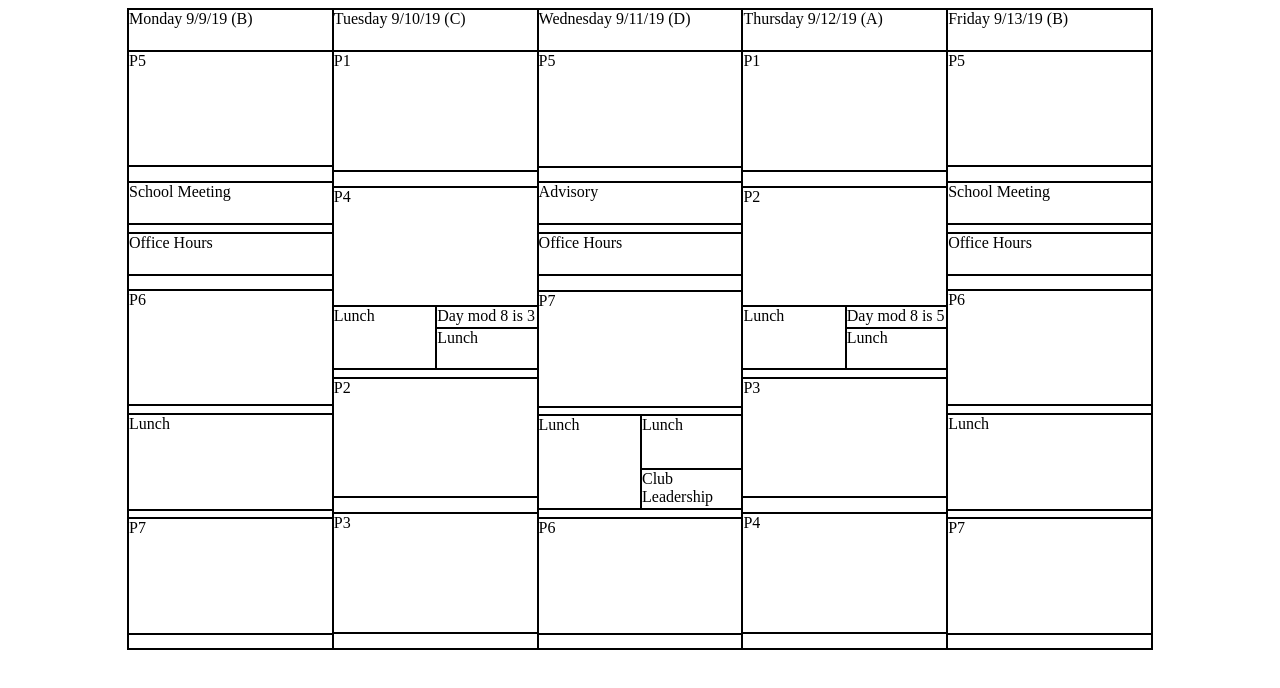
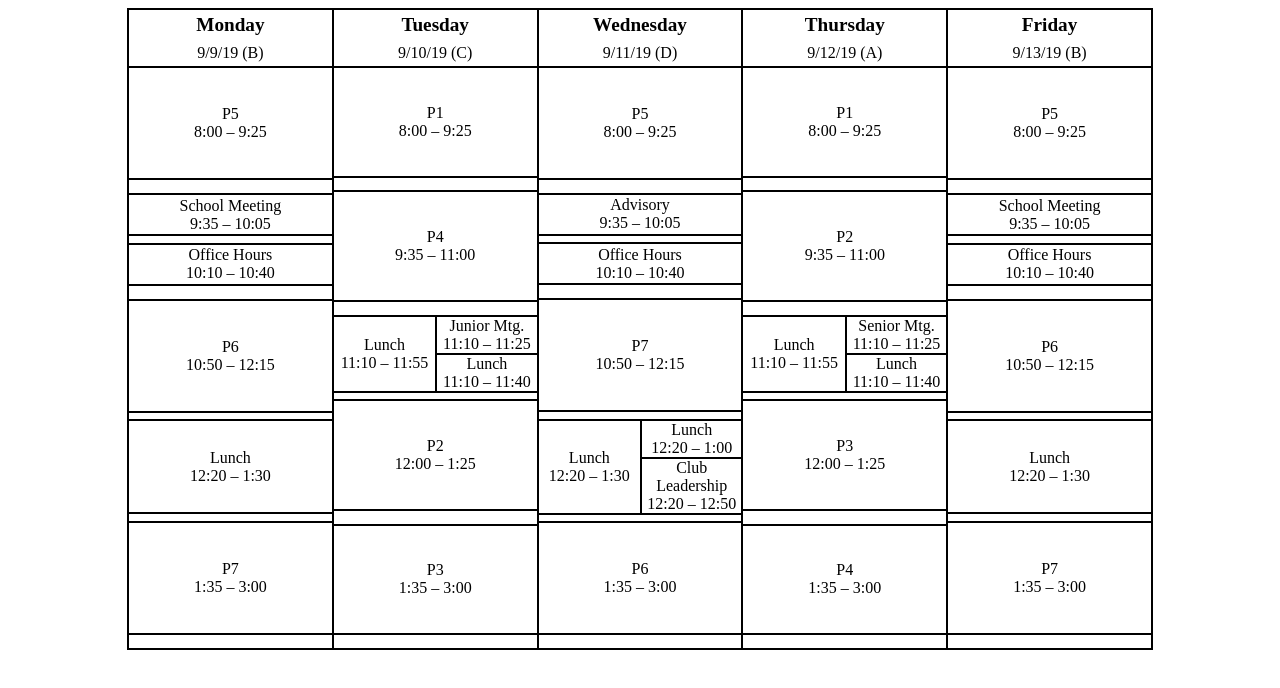
Before and after one commit to 101arrowz/bell-schedule, a Preact app: page / in a window 1280 px wide. Built offline with nearby package versions, Linux system fonts and the light colour scheme.

Commit message:
Made UI prettier

```diff
--- a/src/Calendar/index.css
+++ b/src/Calendar/index.css
@@ -1,21 +1,29 @@
 .period {
   border: 0.8px solid black;
+  align-items: center;
+  justify-content: center;
+  text-align: center;
 }
 .header {
-  border-left: 1.2px solid black;
-  border-right: 1.2px solid black;
+  border: 1.2px solid black;
   border-bottom: 1.8px solid black;
-  border-top: 1.2px solid black;
+  align-items: center;
+  text-align: center;
+  justify-content: space-around;
+  height: 7vh;
+  min-height: 3em;
+}
+.headerText {
+  font-weight: bold;
+  font-size: 1.2em;
 }
 .flex-row {
   display: flex;
   flex-direction: row;
-  width: 100%;
 }
 .flex-column {
   display: flex;
   flex-direction: column;
-  width: 100%;
 }
 .outer-layer {
   width: 16vw;
--- a/src/Calendar/index.js
+++ b/src/Calendar/index.js
@@ -50,7 +50,7 @@ const getDateArray = (origDate, type = 'week') => {
 const WeirdFlex = ({ children, size, direction = null, style, extraClasses, ...props }) => (
   <div
     style={{
-      ...(size && {flex: `${size} ${size}`}),
+      flex: size,
       ...style
     }}
     class={[...(direction ? ["flex-"+direction] : []), ...(extraClasses ? (typeof extraClasses === 'string' ? [extraClasses] : extraClasses) : [])].join(' ')}
@@ -78,43 +78,61 @@ const recurseReplace = (events, periods) =>
       ? recurseReplace(el, periods)
       : el
   );
+const MEETINGS = ['Freshman', 'Sophomore', 'Junior', 'Senior'];
 const execFunctions = {
-  getMeeting: dayIndex => ({name: 'Day mod 8 is '+ dayIndex % 8})
+  getMeeting: dayIndex => ({name: MEETINGS[(dayIndex % 8) / 2]+' Mtg.'})
 }
 const getMaxInternalSize = (internals, layer = 1) => internals.map(el => el instanceof Array ? getMaxInternalSize(el) : el.time).reduce((el1, el2) => layer % 2 ? Math.max(el1, el2) : el1+el2)
-const generateJSXDay = (schedule, dayIndex, weekIndex, recursiveLayer = 0) => {
+const generateJSXDay = (schedule, dayIndex, weekIndex, currentDate, recursiveLayer = 0, dontIncreaseDate = false) => {
+  let content;
   if (schedule instanceof Array) {
-    return (
-      <WeirdFlex direction={recursiveLayer % 2 ? 'row' : 'column'} size={getMaxInternalSize(schedule, recursiveLayer)} extraClasses={recursiveLayer === 0 ? 'outer-layer' : null} >
-        {schedule.map((miniSchedule) => generateJSXDay(miniSchedule, dayIndex, weekIndex, recursiveLayer+1))}
+    const size = getMaxInternalSize(schedule, recursiveLayer);
+    content = (
+      <WeirdFlex direction={recursiveLayer % 2 ? 'row' : 'column'} size={size} extraClasses={recursiveLayer === 0 ? 'outer-layer' : null} >
+        {schedule.map((miniSchedule) => generateJSXDay(miniSchedule, dayIndex, weekIndex, currentDate, recursiveLayer+1, recursiveLayer !== 0))}
       </WeirdFlex>
     );
-  }
-  if (schedule instanceof Object) {
+    if (!dontIncreaseDate)
+      currentDate.setTime(currentDate.getTime() + size * 1000);
+  } else if (schedule instanceof Object) {
     if (schedule.header) {
-      return (
-        <WeirdFlex style={{height: '5vh'}} extraClasses='header' >
-          {schedule.header+'\n'+schedule.subheader}
+      content = (
+        <WeirdFlex direction='column' extraClasses='header' >
+          <div class='headerText'>{schedule.header}</div>
+          {schedule.subheader}
         </WeirdFlex>
       );
-    }
+    } else {
       if (schedule.exec) {
         if (!execFunctions[schedule.exec])
-        return;
+          return null;
         schedule = {
           ...schedule,
           ...(execFunctions[schedule.exec](dayIndex, weekIndex))
         }
       }
-    let name = schedule.name;
-    if (schedule.isPassing) {
-      name = '';
+      const dateToTimeString = (date) => {
+        const hours = date.getHours() % 12 || 12;
+        let minutes = date.getMinutes();
+        if (minutes < 10) {
+          minutes = '0'+minutes;
         }
-    return (
-      <WeirdFlex size={schedule.time} extraClasses='period'>
-        {name}
+        return hours + ':' + minutes;
+      }
+      const dateCopy = new Date(currentDate);
+      const firstTime = dateToTimeString(dateCopy);
+      dateCopy.setTime(dateCopy.getTime() + schedule.time * 1000);
+      const endTime = dateToTimeString(dateCopy);
+      content = (
+        <WeirdFlex size={schedule.time} direction='column' extraClasses='period' style={schedule.style}>
+          <div>{schedule.name}</div>
+          <div>{firstTime+' – '+endTime}</div>
         </WeirdFlex>);
+      if (!dontIncreaseDate)
+        currentDate.setTime(currentDate.getTime() + schedule.time * 1000);
     }
+  }
+  return content;
 }
 const WEEKDAYS = ['Monday', 'Tuesday', 'Wednesday', 'Thursday', 'Friday'];
 const generateJSXWeekly = (baseTime, baseDay, standardSchedule, specialSchedule, dateArray) => {
@@ -130,9 +148,11 @@ const generateJSXWeekly = (baseTime, baseDay, standardSchedule, specialSchedule,
   const JSXArray = dateArray.map((date, ind) => {
     let todaySchedule;
     let dayName;
+    let dayStart = 28800;
     if (specialSchedule[date]) {
       todaySchedule = specialSchedule[date].events;
       dayName = specialSchedule[date].name;
+      dayStart = specialSchedule[date].startTime || 28800;
       if (specialSchedule[date].replace) {
         daysSinceBase++;
       }
@@ -142,16 +162,18 @@ const generateJSXWeekly = (baseTime, baseDay, standardSchedule, specialSchedule,
       daysSinceBase++;
     };
     const todayDate = new Date(baseTime);
+    todayDate.setDate(todayDate.getDate()+dayIndOffset);
     for (let i = 0; i < daysSinceBase; i++) {
       do {
         todayDate.setDate(todayDate.getDate()+1)
       } while (EXCLUDE_WEEKENDS.includes(todayDate.getDay()))
     }
+    todayDate.setTime(todayDate.getTime()+dayStart*1000);
     const dayStr = [todayDate.getMonth()+1, todayDate.getDate(), todayDate.getFullYear() % 100].join('/');
     return generateJSXDay([{
       header: WEEKDAYS[ind],
       subheader: dayStr+' ('+dayName+')'
-    }, ...todaySchedule], daysSinceBase+dayIndOffset, ind);
+    }, ...todaySchedule], daysSinceBase, ind, todayDate);
   })
   return JSXArray;
 }
@@ -176,10 +198,13 @@ const Calendar = ({
     p5 = 'P5',
     p6 = 'P6',
     p7 = 'P7',
-    passing = 'Passing Period',
     advisory = 'Advisory'
+  } = {},
+  options: {
+    ignorePassing = null // true for hidden completely, false for not hidden, any other value for blank name
   } = {}
 }) => {
+  const passStyle = ignorePassing === true ? {display: 'none'} : ignorePassing === false ? {} : {fontSize: 0};
   const periods = {
     p1: makePeriod(p1),
     p2: makePeriod(p2),
@@ -189,8 +214,8 @@ const Calendar = ({
     p6: makePeriod(p6),
     p7: makePeriod(p7),
     advisory: makePeriod(advisory, 1800),
-    pass5: makePeriod(passing, 300, null, {isPassing: true}),
-    pass10: makePeriod(passing, 600, null, {isPassing: true}),
+    pass5: makePeriod('', 300, null, {style: passStyle}),
+    pass10: makePeriod('', 600, null, {style: passStyle}),
     getMeeting: getMeetingPeriod,
     afterSchool,
     schoolMeeting,
@@ -214,6 +239,7 @@ const Calendar = ({
       periods.p1,
       periods.pass10,
       periods.p2,
+      periods.pass10,
       [periods.lunch, [periods.getMeeting, periods.lunch30]],
       periods.pass5,
       periods.p3,
@@ -241,6 +267,7 @@ const Calendar = ({
       periods.p1,
       periods.pass10,
       periods.p4,
+      periods.pass10,
       [periods.lunch, [periods.getMeeting, periods.lunch30]],
       periods.pass5,
       periods.p2,
--- a/src/Calendar/resetDays.json
+++ b/src/Calendar/resetDays.json
@@ -1,6 +1,6 @@
 {
   "8/26/19": [
     "A",
-    0
+    1
   ]
 }
```
Lines whose indentation alone changed are shown as unchanged.
